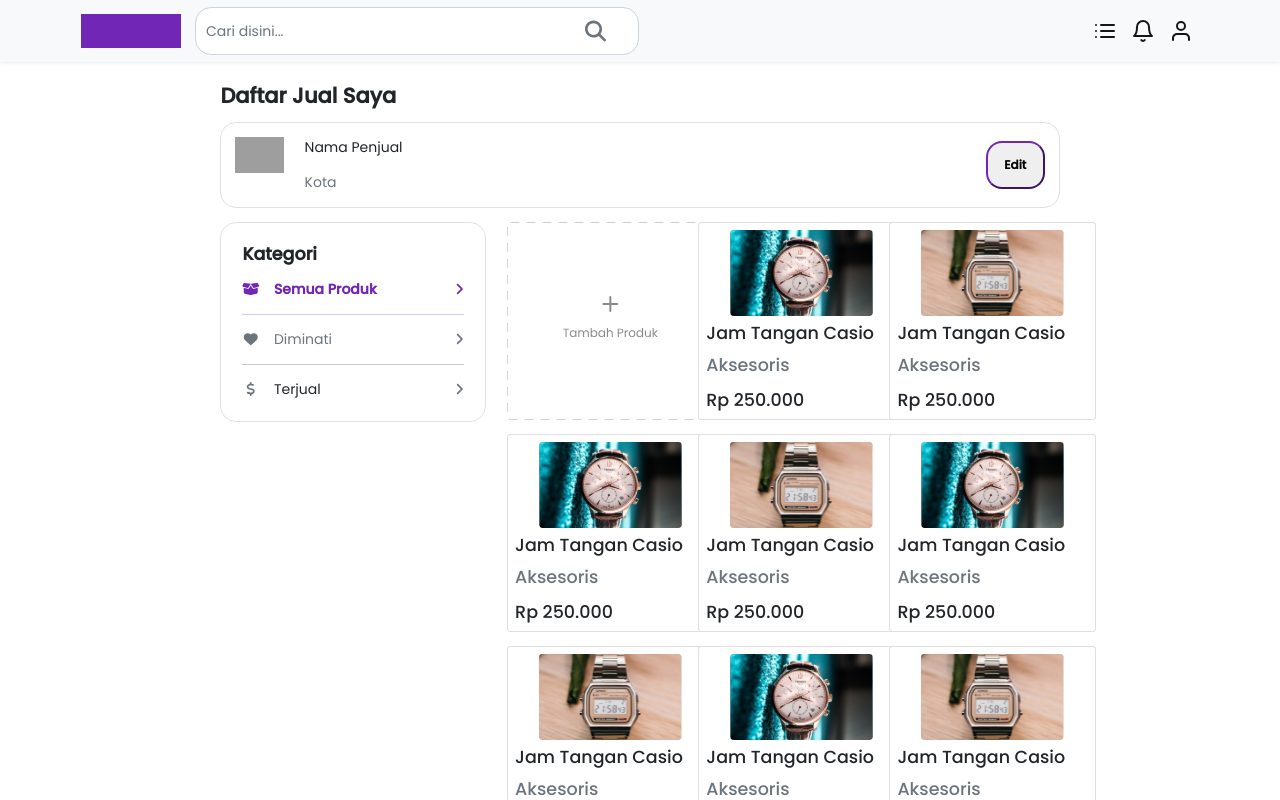
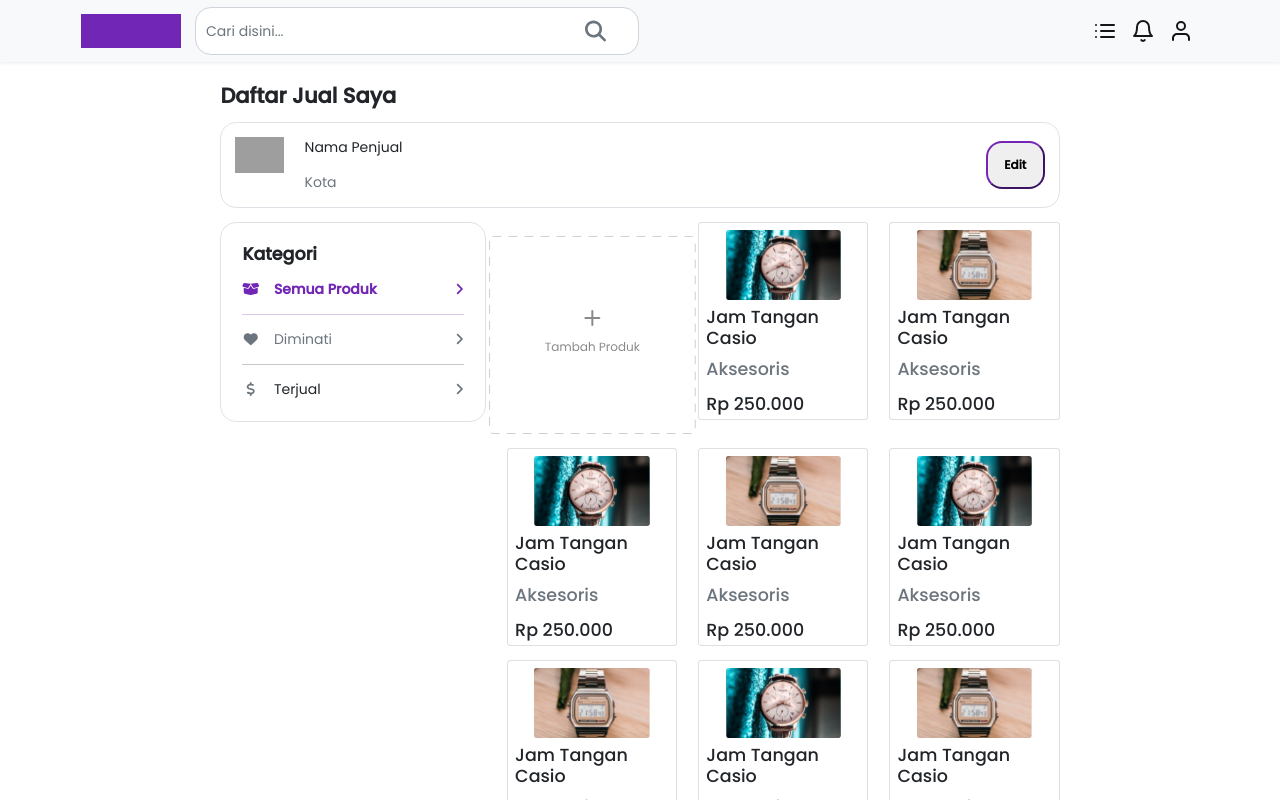
Before and after one commit to kevinoctaviano/secondHand, a React (Create React App) app in the folder frontend/: page /daftar-jual in a window 1280 px wide. Built offline with nearby package versions, Linux system fonts and the light colour scheme; grey boxes are pictures that could not be loaded.

Commit message:
fix bug navbar and modal

```diff
--- a/frontend/package.json
+++ b/frontend/package.json
@@ -4,6 +4,7 @@
   "private": true,
   "dependencies": {
     "@fortawesome/fontawesome-svg-core": "^6.1.1",
+    "@fortawesome/free-brands-svg-icons": "^6.1.1",
     "@fortawesome/free-regular-svg-icons": "^6.1.1",
     "@fortawesome/free-solid-svg-icons": "^6.1.1",
     "@fortawesome/react-fontawesome": "^0.1.18",
--- a/frontend/src/App.css
+++ b/frontend/src/App.css
@@ -254,6 +254,12 @@
   margin-top: 30px;
 }
 
+.btn-login {
+  width: 105px;
+  height: 48px;
+  font-size: 15px;
+}
+
 /* X-Small devices (portrait phones, less than 576px)
 No media query for `xs` since this is the default in Bootstrap */
 
@@ -283,7 +289,7 @@
   }
   .custom-width-search {
     margin-top: 10px !important;
-    width: 360px !important;
+    width: 390px !important;
   }
   .kotak-home {
     display: none;
--- a/frontend/src/components/pages/DashboardDaftarJual.jsx
+++ b/frontend/src/components/pages/DashboardDaftarJual.jsx
@@ -38,12 +38,10 @@
             </div>
           </div>
         </div>
-
         <div className="row">
           <div className="col-md-4">
             <div className="w-100 border px-4 py-4 custom-border-auth">
               <h5 className="fw-bold mb-3">Kategori</h5>
-
               <Link
                 className="d-flex justify-content-between text-decoration-none custom-font-auth"
                 to="/daftar-jual"
@@ -87,7 +85,6 @@
                 </span>
               </Link>
               <hr />
-
               <Link className="d-flex justify-content-between text-decoration-none">
                 <div className="row align-items-center">
                   <div className="col-md-12">
@@ -107,13 +104,14 @@
               </Link>
             </div>
           </div>
-
           <div className="col-md-8">
             <div className="row">
-              <div className="col-lg-4">
-                <img src={tambahProduk} alt="Add" />
+              <div className="col-lg-4 d-flex justify-content-center">
+                <Link to="#">
+                  <img src={tambahProduk} className="my-3" alt="Add" />
+                </Link>
               </div>
-              <div className="col-lg-4">
+              <div className="col-lg-4 d-flex justify-content-center">
                 <div className="card card-daftar-jual mb-3 shadow-md px-2 pt-2 pb-4">
                   <img src={image} className="w-75 mx-auto" alt="" />
                   <h5 className="mt-2 text-sm font-normal">Jam Tangan Casio</h5>
@@ -123,7 +121,7 @@
                   <h5 className="mt-2 text-sm font-normal">Rp 250.000</h5>
                 </div>
               </div>
-              <div className="col-lg-4">
+              <div className="col-lg-4 d-flex justify-content-center">
                 <div className="card card-daftar-jual mb-3 shadow-md px-2 pt-2 pb-4">
                   <img src={picture} className="w-75 mx-auto" alt="" />
                   <h5 className="mt-2 text-sm font-normal">Jam Tangan Casio</h5>
@@ -133,7 +131,7 @@
                   <h5 className="mt-2 text-sm font-normal">Rp 250.000</h5>
                 </div>
               </div>
-              <div className="col-lg-4">
+              <div className="col-lg-4 d-flex justify-content-center">
                 <div className="card card-daftar-jual mb-3 shadow-md px-2 pt-2 pb-4">
                   <img src={image} className="w-75 mx-auto" alt="" />
                   <h5 className="mt-2 text-sm font-normal">Jam Tangan Casio</h5>
@@ -143,7 +141,7 @@
                   <h5 className="mt-2 text-sm font-normal">Rp 250.000</h5>
                 </div>
               </div>
-              <div className="col-lg-4">
+              <div className="col-lg-4 d-flex justify-content-center">
                 <div className="card card-daftar-jual mb-3 shadow-md px-2 pt-2 pb-4">
                   <img src={picture} className="w-75 mx-auto" alt="" />
                   <h5 className="mt-2 text-sm font-normal">Jam Tangan Casio</h5>
@@ -153,7 +151,7 @@
                   <h5 className="mt-2 text-sm font-normal">Rp 250.000</h5>
                 </div>
               </div>
-              <div className="col-lg-4">
+              <div className="col-lg-4 d-flex justify-content-center">
                 <div className="card card-daftar-jual mb-3 shadow-md px-2 pt-2 pb-4">
                   <img src={image} className="w-75 mx-auto" alt="" />
                   <h5 className="mt-2 text-sm font-normal">Jam Tangan Casio</h5>
@@ -163,7 +161,7 @@
                   <h5 className="mt-2 text-sm font-normal">Rp 250.000</h5>
                 </div>
               </div>
-              <div className="col-lg-4">
+              <div className="col-lg-4 d-flex justify-content-center">
                 <div className="card card-daftar-jual mb-3 shadow-md px-2 pt-2 pb-4">
                   <img src={picture} className="w-75 mx-auto" alt="" />
                   <h5 className="mt-2 text-sm font-normal">Jam Tangan Casio</h5>
@@ -173,7 +171,7 @@
                   <h5 className="mt-2 text-sm font-normal">Rp 250.000</h5>
                 </div>
               </div>
-              <div className="col-lg-4">
+              <div className="col-lg-4 d-flex justify-content-center">
                 <div className="card card-daftar-jual mb-3 shadow-md px-2 pt-2 pb-4">
                   <img src={image} className="w-75 mx-auto" alt="" />
                   <h5 className="mt-2 text-sm font-normal">Jam Tangan Casio</h5>
@@ -183,7 +181,7 @@
                   <h5 className="mt-2 text-sm font-normal">Rp 250.000</h5>
                 </div>
               </div>
-              <div className="col-lg-4">
+              <div className="col-lg-4 d-flex justify-content-center">
                 <div className="card card-daftar-jual mb-3 shadow-md px-2 pt-2 pb-4">
                   <img src={picture} className="w-75 mx-auto" alt="" />
                   <h5 className="mt-2 text-sm font-normal">Jam Tangan Casio</h5>
--- a/frontend/src/components/pages/Home.jsx
+++ b/frontend/src/components/pages/Home.jsx
@@ -1,6 +1,6 @@
 /* eslint-disable jsx-a11y/alt-text */
 import React from 'react';
-import { Button, Carousel, CarouselItem } from 'react-bootstrap';
+import { Button } from 'react-bootstrap';
 import { FontAwesomeIcon } from '@fortawesome/react-fontawesome';
 import { faMagnifyingGlass, faPlus } from '@fortawesome/free-solid-svg-icons';
 import img from '../assets/svg/img-banner.svg';
@@ -32,7 +32,7 @@
           <h4>Telusuri Kategori</h4>
         </div>
         <div className="container mt-4 m-0">
-          <div className="row g-10">
+          <div className="row">
             <Button
               className="btn-purple rounded-16px d-flex justify-content-center align-items-center"
               style={{
--- a/frontend/src/components/pages/InfoPenawar.jsx
+++ b/frontend/src/components/pages/InfoPenawar.jsx
@@ -2,6 +2,7 @@
 import { FontAwesomeIcon } from '@fortawesome/react-fontawesome';
 import { Modal, Button } from 'react-bootstrap';
 import { faArrowLeft } from '@fortawesome/free-solid-svg-icons';
+import { faWhatsapp } from '@fortawesome/free-brands-svg-icons';
 import userPhoto from '../assets/svg/user-pembeli.svg';
 import jam from '../assets/svg/jam-kecil.svg';
 
@@ -124,7 +125,11 @@
           </div>
           <div className="d-grid gap-4 mt-3">
             <Button className="btn-purple rounded-16px" onClick={handleClose}>
-              Hubungi via Whatsapp
+              Hubungi via Whatsapp{' '}
+              <FontAwesomeIcon
+                icon={faWhatsapp}
+                style={{ marginLeft: '14px', fontSize: '16px' }}
+              />
             </Button>
           </div>
         </Modal.Body>
--- a/frontend/src/components/pages/components/NavbarHome.jsx
+++ b/frontend/src/components/pages/components/NavbarHome.jsx
@@ -1,10 +1,10 @@
-import React from "react";
-import { Navbar, Container, Nav, Form } from "react-bootstrap";
-import { FontAwesomeIcon } from "@fortawesome/react-fontawesome";
+import React from 'react';
+import { Navbar, Container, Nav, Form } from 'react-bootstrap';
+import { FontAwesomeIcon } from '@fortawesome/react-fontawesome';
 import {
   faArrowRightToBracket,
   faMagnifyingGlass,
-} from "@fortawesome/free-solid-svg-icons";
+} from '@fortawesome/free-solid-svg-icons';
 
 export default function NavbarHome() {
   return (
@@ -19,9 +19,8 @@
             <Form.Control
               type="search"
               placeholder="Cari disini..."
-              className="me-2 rounded-16px"
+              className="rounded-16px custom-width-search"
               aria-label="Search"
-              style={{ width: "444px" }}
             />
             <FontAwesomeIcon
               className="icon text-muted"
@@ -31,8 +30,7 @@
           <Nav className="ms-auto my-2 my-lg-0">
             <Nav.Link
               href="/login"
-              className="btn-purple rounded-16px d-flex justify-content-center align-items-center"
-              style={{ width: "105px", height: "48px", fontSize: "15px" }}
+              className="btn-purple rounded-16px d-flex justify-content-center align-items-center btn-login"
             >
               <span>
                 <FontAwesomeIcon icon={faArrowRightToBracket} />
```
Also changed, not shown: frontend/src/components/pages/ProductBuyer.jsx (+13 -7 lines), frontend/src/components/pages/ProductSeller.jsx (+14 -13 lines), 1 other file (tests, documents, lock files or other folders).
